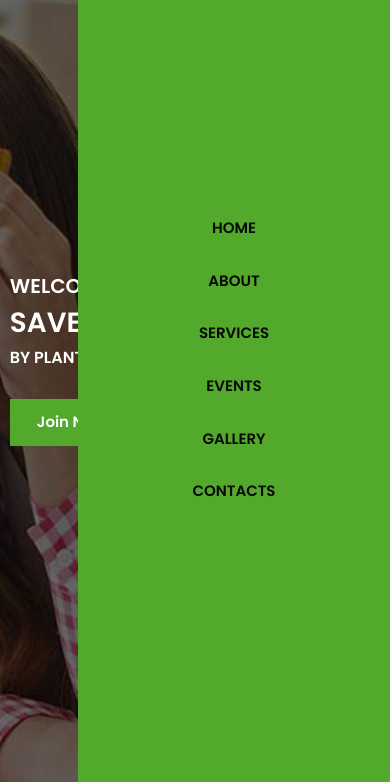
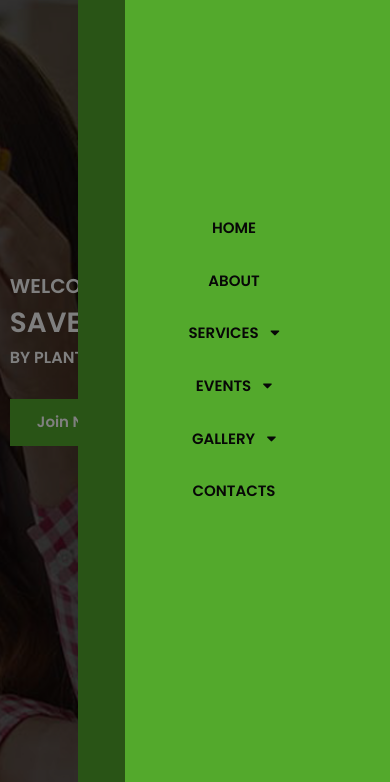
Before and after one commit to mohammad-rahi/green-forest, a plain HTML site: page index.html in a window 390 px wide. Both pictures are taken after a click on the element 360 px from the left and 24 px from the top of the page. Shown: the part 62-844 px from the top of the page. Drawn offline with nearby package versions, Linux system fonts and the light colour scheme.

Commit message:
Update style.css

```diff
--- a/style.css
+++ b/style.css
@@ -261,6 +261,7 @@ nav .sub_menu li a {
     content: '';
     position: absolute;
     top: 0;
+    left: 0;
     bottom: 0;
     right: 60%;
     background-color: #000;
@@ -634,7 +635,6 @@ nav .sub_menu li a {
 }
 
 @media screen and (max-width: 992px) {
-
     .fa-caret-down {
         display: none !important;
     }
@@ -685,7 +685,7 @@ nav .sub_menu li a {
     }
 
     .nav_toggle, .fa-caret-down{
-        display: inline-block;
+        display: inline-block !important;
     }
 
     .home_wrapper {
```
